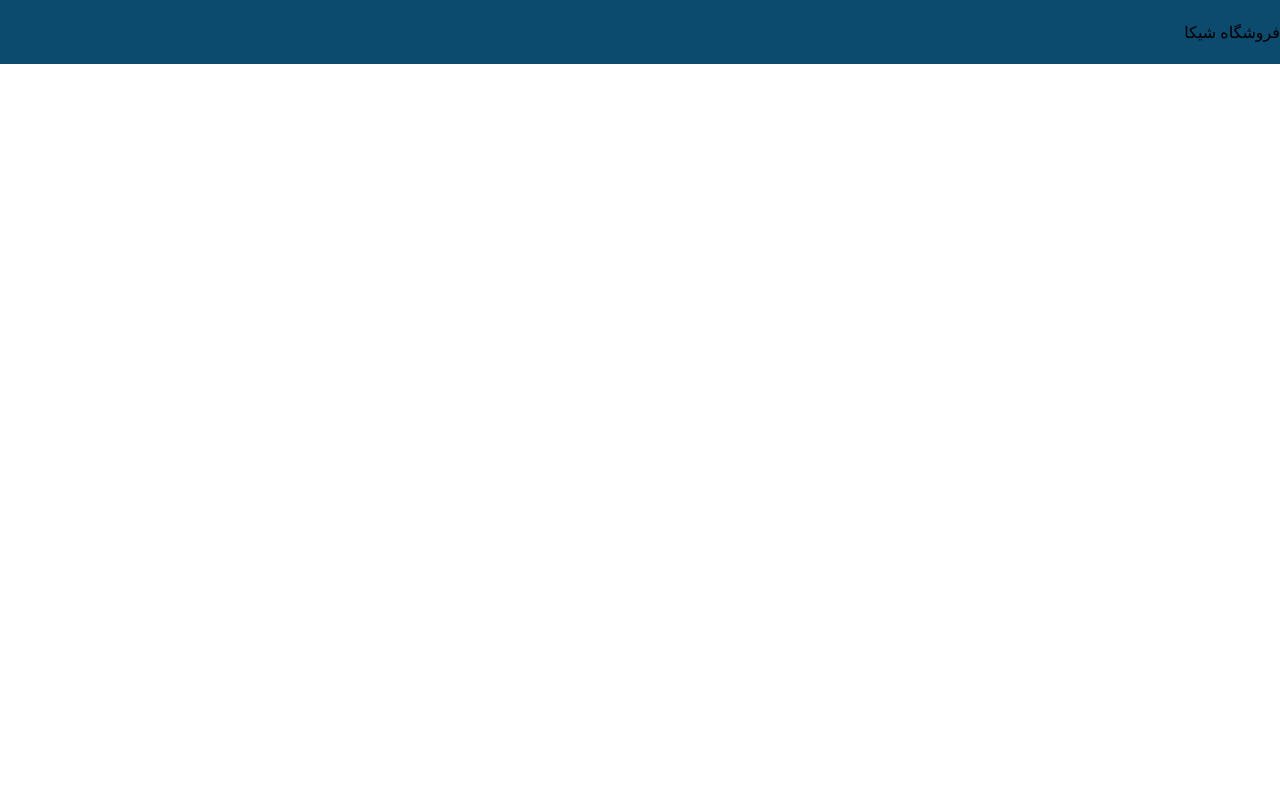
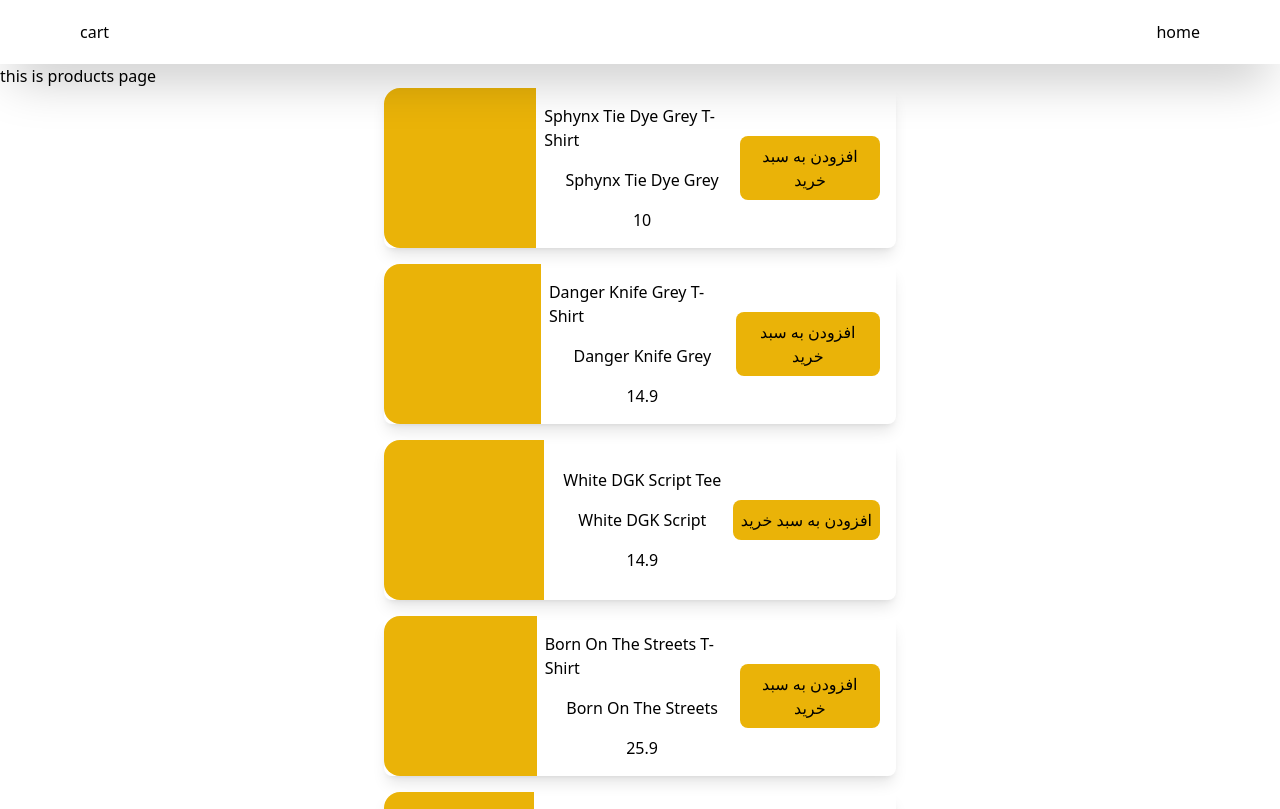
Before and after one commit to ZahraNejati79/redux-shopping-cart, a React (Create React App) app: page / in a window 1280 px wide. Shown: the top 809 px of the page. Built offline with nearby package versions, Linux system fonts and the light colour scheme.

Commit message:
products component / page

```diff
--- a/package.json
+++ b/package.json
@@ -9,7 +9,11 @@
     "@testing-library/user-event": "^13.5.0",
     "react": "^18.2.0",
     "react-dom": "^18.2.0",
+    "react-icons": "^4.4.0",
+    "react-redux": "^8.0.2",
+    "react-router-dom": "^6.4.0",
     "react-scripts": "5.0.1",
+    "redux": "^4.2.0",
     "web-vitals": "^2.1.4"
   },
   "scripts": {
--- a/public/db.json
+++ /dev/null
@@ -1,94 +0,0 @@
-{
-  "products": [
-    {
-      "id": 1,
-      "sku": 18644119330491312,
-      "title": "Sphynx Tie Dye Grey T-Shirt",
-      "description": "Sphynx Tie Dye Grey",
-      "availableSizes": ["X", "L", "XL", "XXL"],
-      "price": 10,
-      "isFreeShipping": true
-    },
-
-    {
-      "id": 2,
-      "sku": 11854078013954528,
-      "title": "Danger Knife Grey T-Shirt",
-      "description": "Danger Knife Grey",
-      "availableSizes": ["X", "M", "L"],
-      "price": 14.9,
-      "isFreeShipping": true
-    },
-
-    {
-      "id": 3,
-      "sku": 876661122392077,
-      "title": "White DGK Script Tee",
-      "description": "White DGK Script",
-      "availableSizes": ["X", "M", "L"],
-      "price": 14.9,
-      "isFreeShipping": true
-    },
-
-    {
-      "id": 4,
-      "sku": 9197907543445677,
-      "title": "Born On The Streets  T-Shirt",
-      "description": "Born On The Streets",
-      "availableSizes": ["XL"],
-      "price": 25.9,
-      "isFreeShipping": false
-    },
-
-    {
-      "id": 5,
-      "sku": 10547961582846888,
-      "title": "Tso 3D Short Sleeve T-Shirt A",
-      "description": "Tso 3D Short Sleeve",
-      "availableSizes": ["X", "L", "XL"],
-      "price": 10.9,
-      "isFreeShipping": false
-    },
-
-    {
-      "id": 6,
-      "sku": 6090484789343891,
-      "title": "Man Tie Dye Cinza Grey T-Shirt",
-      "description": "Man Tie Dye Cinza Grey",
-      "availableSizes": ["XL", "XXL"],
-      "price": 49.9,
-      "isFreeShipping": false
-    },
-
-    {
-      "id": 7,
-      "sku": 18532669286405342,
-      "title": "Crazy Monkey Black T-Shirt",
-      "description": "1977 Infantil",
-      "availableSizes": ["S"],
-      "style": "Preto com listras brancas",
-      "price": 22.5,
-      "isFreeShipping": true
-    },
-
-    {
-      "id": 8,
-      "sku": 5619496040738316,
-      "title": "Tso 3D Black T-Shirt",
-      "description": "",
-      "availableSizes": ["XL"],
-      "style": "Azul escuro",
-      "price": 18.7,
-      "isFreeShipping": false
-    },
-    {
-      "id": 9,
-      "sku": 11600983276356165,
-      "title": "Crazy Monkey Grey",
-      "description": "",
-      "availableSizes": ["L", "XL"],
-      "price": 134.9,
-      "isFreeShipping": true
-    }
-  ]
-}
--- a/src/App.js
+++ b/src/App.js
@@ -1,18 +1,19 @@
+import { BrowserRouter, Route, Routes } from "react-router-dom";
+import Nav from "./Components/Nav";
+import Cart from "./Pages/Cart";
+import Products from "./Pages/Products";
+import SingleItem from "./Pages/SingleItem";
+
 function App() {
   return (
-    <div dir="rtl">
-      <header className="flex  items-center fixed top-0 h-16 w-full bg-sky-900">
-        <a className="hover:text-orange-500" href="/">
-          فروشگاه شیکا
-        </a>
-      </header>
-      <main className="flex bg-red-400 items-center justify-center">
-        this is main
-      </main>
-      <footer className="flex bg-yellow-400 items-center justify-center">
-        footer
-      </footer>
-    </div>
+    <BrowserRouter>
+      <Nav />
+      <Routes>
+        <Route path="/" element={<Products />} />
+        <Route path="/cart" element={<Cart />} />
+        <Route path="/product/:id" element={<SingleItem />} />
+      </Routes>
+    </BrowserRouter>
   );
 }
 
--- /dev/null
+++ b/src/Components/Nav.jsx
@@ -0,0 +1,18 @@
+import { Link } from "react-router-dom";
+
+const Nav = () => {
+  return (
+    <header className="w-full h-16 shadow-2xl bg-white sticky top-0 container flex items-center justify-center">
+      <nav className="flex justify-between md:max-w-6xl w-full px-4">
+        <div>
+          <div>cart</div>
+        </div>
+        <div>
+          <Link to="/">home</Link>
+        </div>
+      </nav>
+    </header>
+  );
+};
+
+export default Nav;
--- /dev/null
+++ b/src/Components/Product.jsx
@@ -0,0 +1,25 @@
+const Product = ({ producs }) => {
+  return producs.map((p) => {
+    return (
+      <div className="flex items-center justify-between w-full md:w-2/3 lg:w-2/5  shadow-lg hover:shadow-2xl cursor-pointer rounded-lg mb-4">
+        <div className="rounded-l-2xl h-40 w-40 bg-yellow-500 mr-2">
+          <img alt="" />
+        </div>
+
+        <div className="flex flex-col items-center justify-evenly gap-y-4">
+          <div>{p.title}</div>
+          <div>{p.description}</div>
+          <div>{p.price}</div>
+        </div>
+
+        <div className="flex flex-col items-center justify-evenly mr-4">
+          <button className="bg-yellow-500 p-2 rounded-lg">
+            افزودن به سبد خرید
+          </button>
+        </div>
+      </div>
+    );
+  });
+};
+
+export default Product;
--- /dev/null
+++ b/src/Pages/Cart.jsx
@@ -0,0 +1,5 @@
+const Cart = () => {
+  return <h2>this is cart page</h2>;
+};
+
+export default Cart;
--- /dev/null
+++ b/src/Pages/Products.jsx
@@ -0,0 +1,15 @@
+import Product from "../Components/Product";
+import * as pro from "../db";
+const Products = () => {
+  console.log(pro.products);
+  return (
+    <div>
+      <h2>this is products page</h2>
+      <section className="flex flex-col items-center justify-center">
+        <Product producs={pro.products} />
+      </section>
+    </div>
+  );
+};
+
+export default Products;
--- /dev/null
+++ b/src/Pages/SingleItem.jsx
@@ -0,0 +1,5 @@
+const SingleItem = () => {
+  return <h2>this is singleitem page</h2>;
+};
+
+export default SingleItem;
--- /dev/null
+++ b/src/db.js
@@ -0,0 +1,92 @@
+export const products = [
+  {
+    id: 1,
+    sku: 18644119330491312,
+    title: "Sphynx Tie Dye Grey T-Shirt",
+    description: "Sphynx Tie Dye Grey",
+    availableSizes: ["X", "L", "XL", "XXL"],
+    price: 10,
+    isFreeShipping: true,
+  },
+
+  {
+    id: 2,
+    sku: 11854078013954528,
+    title: "Danger Knife Grey T-Shirt",
+    description: "Danger Knife Grey",
+    availableSizes: ["X", "M", "L"],
+    price: 14.9,
+    isFreeShipping: true,
+  },
+
+  {
+    id: 3,
+    sku: 876661122392077,
+    title: "White DGK Script Tee",
+    description: "White DGK Script",
+    availableSizes: ["X", "M", "L"],
+    price: 14.9,
+    isFreeShipping: true,
+  },
+
+  {
+    id: 4,
+    sku: 9197907543445677,
+    title: "Born On The Streets  T-Shirt",
+    description: "Born On The Streets",
+    availableSizes: ["XL"],
+    price: 25.9,
+    isFreeShipping: false,
+  },
+
+  {
+    id: 5,
+    sku: 10547961582846888,
+    title: "Tso 3D Short Sleeve T-Shirt A",
+    description: "Tso 3D Short Sleeve",
+    availableSizes: ["X", "L", "XL"],
+    price: 10.9,
+    isFreeShipping: false,
+  },
+
+  {
+    id: 6,
+    sku: 6090484789343891,
+    title: "Man Tie Dye Cinza Grey T-Shirt",
+    description: "Man Tie Dye Cinza Grey",
+    availableSizes: ["XL", "XXL"],
+    price: 49.9,
+    isFreeShipping: false,
+  },
+
+  {
+    id: 7,
+    sku: 18532669286405342,
+    title: "Crazy Monkey Black T-Shirt",
+    description: "1977 Infantil",
+    availableSizes: ["S"],
+    style: "Preto com listras brancas",
+    price: 22.5,
+    isFreeShipping: true,
+  },
+
+  {
+    id: 8,
+    sku: 5619496040738316,
+    title: "Tso 3D Black T-Shirt",
+    description: "",
+    availableSizes: ["XL"],
+    style: "Azul escuro",
+    price: 18.7,
+    isFreeShipping: false,
+  },
+  {
+    id: 9,
+    sku: 11600983276356165,
+    title: "Crazy Monkey Grey",
+    description: "",
+    availableSizes: ["L", "XL"],
+    price: 134.9,
+    isFreeShipping: true,
+  },
+];
```
Also changed, not shown: 1 other file (tests, documents, lock files or other folders).
